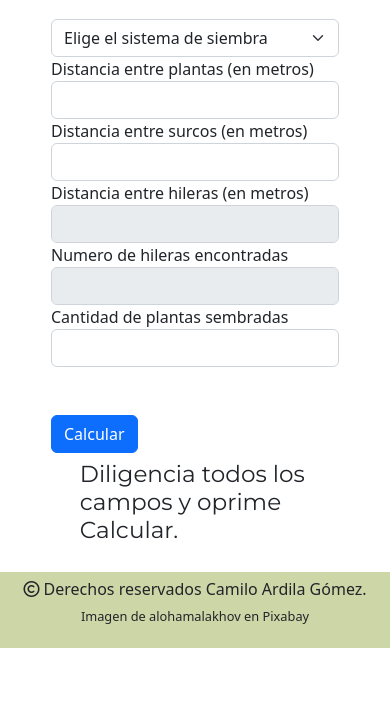
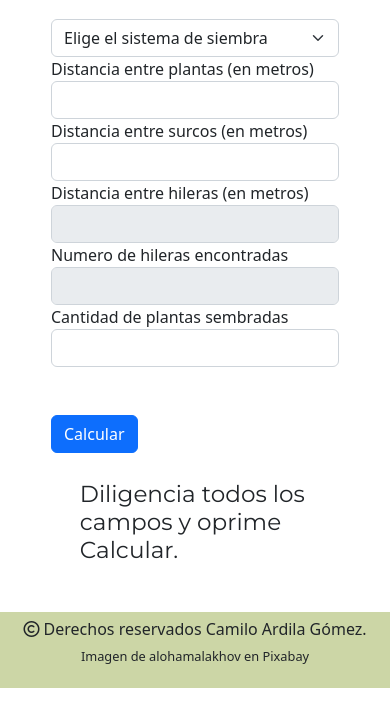
Before and after one commit to Kmiloar/DensidadSiembra, a plain HTML site: page index.html in a window 390 px wide. Shown: the part 140-844 px from the top of the page. Drawn offline with nearby package versions, Linux system fonts and the light colour scheme.

Commit message:
Add files via upload

```diff
--- a/style.css
+++ b/style.css
@@ -46,3 +46,9 @@ h1 {
 .container {
     padding: 5% 10%;
 }
+
+@media (max-width: 768px) {
+    #resultado {
+        padding: 7% 0;
+    }
+}
```
